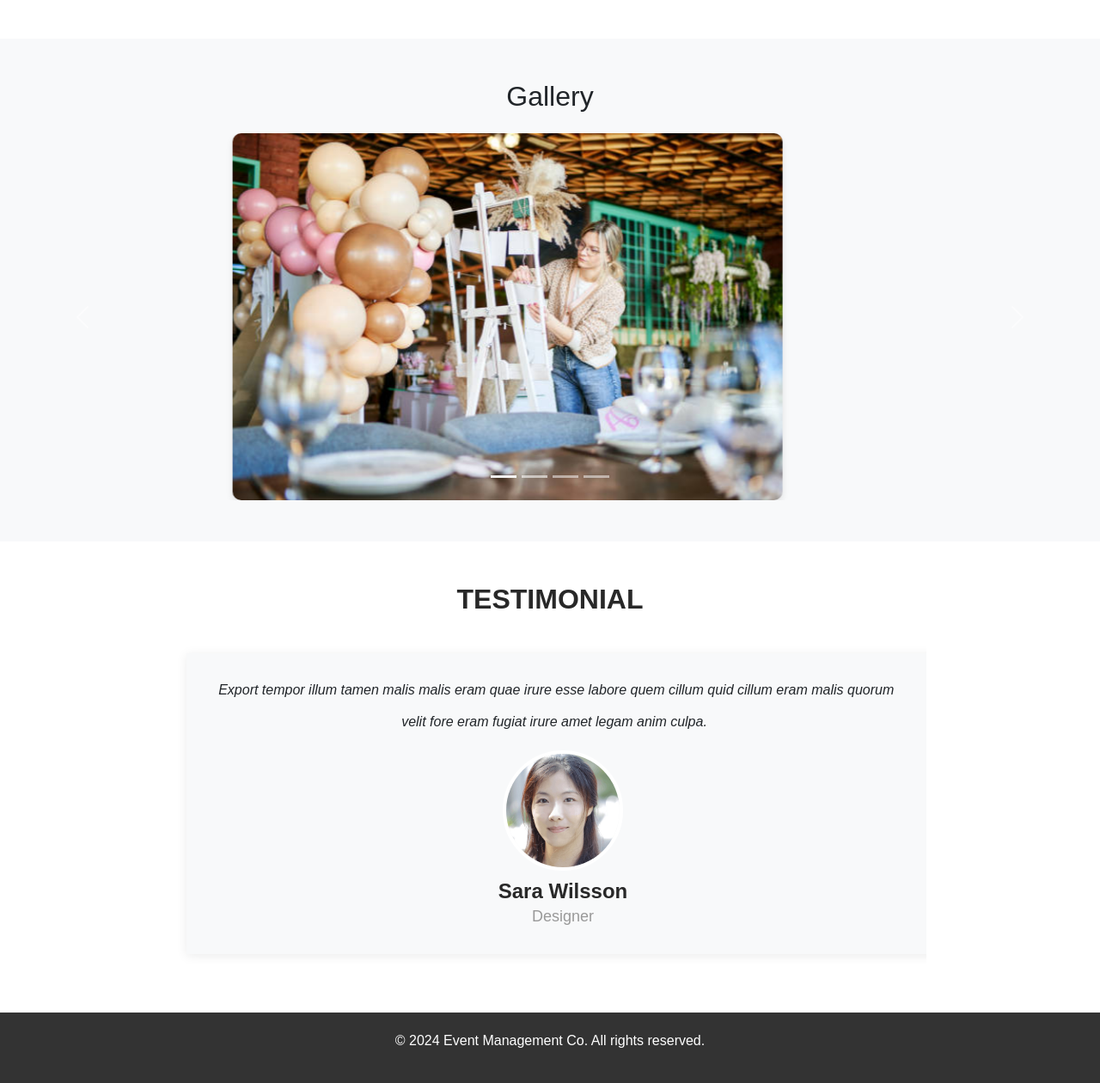
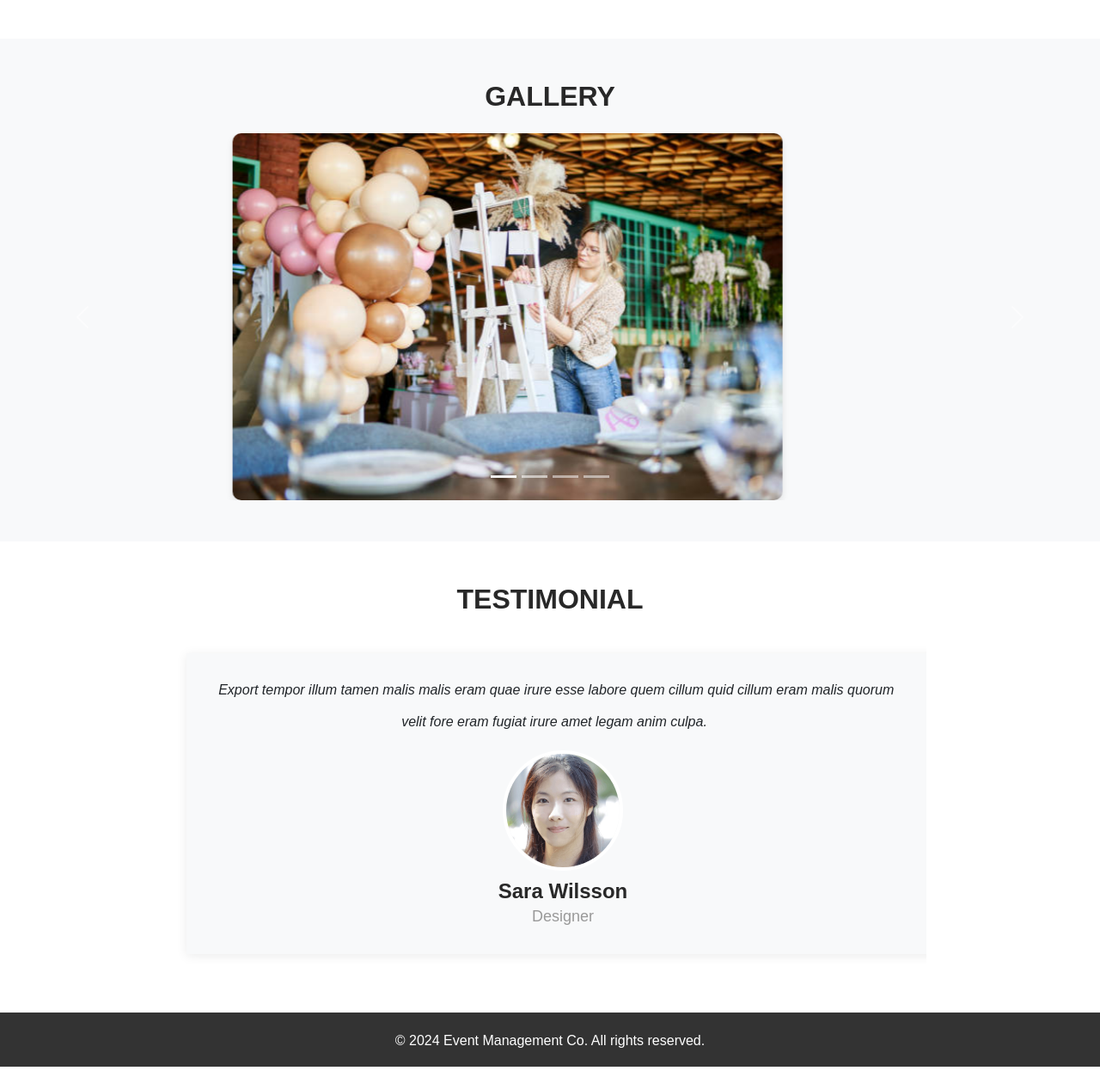
Before and after one commit to Areeba-Farhan1234/Event-Management-Company, a plain HTML site: page index.html in a window 1280 px wide. Shown: the part 3789-5049 px from the top of the page at 86% size. Drawn offline with nearby package versions, Linux system fonts and the light colour scheme.

Commit message:
change commit

```diff
--- a/style.css
+++ b/style.css
@@ -163,7 +163,7 @@ section h2 {
 }
 
 .service-icon:hover {
-  color: #f668c9;
+  color:  #70d6ff;
 }
 
 .card:hover {
@@ -237,7 +237,7 @@ section h2 {
 
 /* Gallery */
 
-#gallery .gallery {
+#gallery .gallerys {
   color: #282828;
   font-weight: 600;
   text-transform: uppercase;
@@ -319,5 +319,5 @@ footer {
   background-color: #333;
   color: white;
   text-align: center;
-  padding: 20px 0;
+  padding: 20px 0 1px 0;
 }
```
